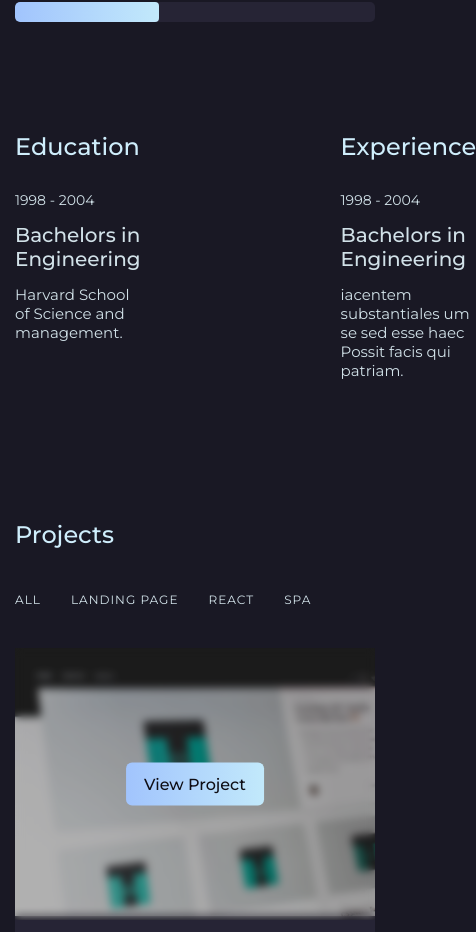
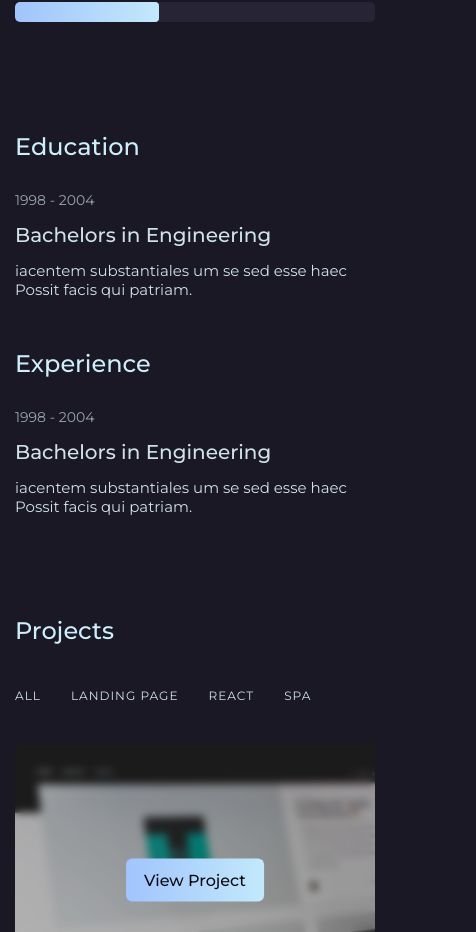
Before and after one commit to hoakiin/portfolio, a React (Vite) app: page / in a window 390 px wide. Shown: the part 1617-2549 px from the top of the page, 476 px wide, since content can reach past the window. Built offline with nearby package versions, Linux system fonts and the light colour scheme.

Commit message:
feat: responsive layout for Background

```diff
--- a/src/layout/sections/background/Background.tsx
+++ b/src/layout/sections/background/Background.tsx
@@ -3,6 +3,7 @@ import { SectionTitle } from "../../../components/SectionTitle";
 import { Container } from "../../../components/Container";
 import { FlexWrapper } from "../../../components/FlexWrapper";
 import { Item } from "./item/Item";
+import { theme } from "../../../styles/Theme";
 
 export const Background = () => {
   return (
@@ -15,7 +16,7 @@ export const Background = () => {
               <Item
                 years="1998 - 2004"
                 name="Bachelors in Engineering"
-                text="Harvard School of Science and management."
+                text="iacentem substantiales um se sed esse haec Possit facis qui patriam."
               />
             </ItemsWrapper>
           </div>
@@ -36,15 +37,18 @@ export const Background = () => {
 };
 
 const StyledBackground = styled.section`
-  margin-bottom: 140px;
+  margin-bottom: 100px;
 
   ${FlexWrapper} {
-    gap: 200px;
+    gap: 50px;
+
+    @media ${theme.media.tablet} {
+      flex-wrap: wrap;
+    }
   }
 `;
 
 const ItemsWrapper = styled.div`
   display: flex;
   flex-direction: column;
-  gap: 55px;
 `;
--- a/src/layout/sections/background/item/Item.tsx
+++ b/src/layout/sections/background/item/Item.tsx
@@ -1,4 +1,5 @@
 import styled from "styled-components";
+import { theme } from "../../../../styles/Theme";
 
 type ItemPropsType = {
   years: string;
@@ -8,26 +9,36 @@ type ItemPropsType = {
 
 export const Item = ({ years, name, text }: ItemPropsType) => {
   return (
-    <div>
+    <StyledItem>
       <Years>{years}</Years>
       <Name>{name}</Name>
       <Text>{text}</Text>
-    </div>
+    </StyledItem>
   );
 };
+
+const StyledItem = styled.div`
+  @media ${theme.media.large} {
+    max-width: 330px;
+    max-width: 100%;
+  }
+  @media ${theme.media.tablet} {
+    max-width: 100%;
+  }
+`;
 
 const Years = styled.p`
   font-size: 14px;
   font-weight: 400;
+  opacity: 0.7;
 `;
 
 const Name = styled.p`
   font-size: 20px;
   font-weight: 500;
-  margin: 14px 0 14px 0;
+  margin: 14px 0;
 `;
 
 const Text = styled.p`
-  max-width: 420px;
   font-size: 15px;
 `;
```
